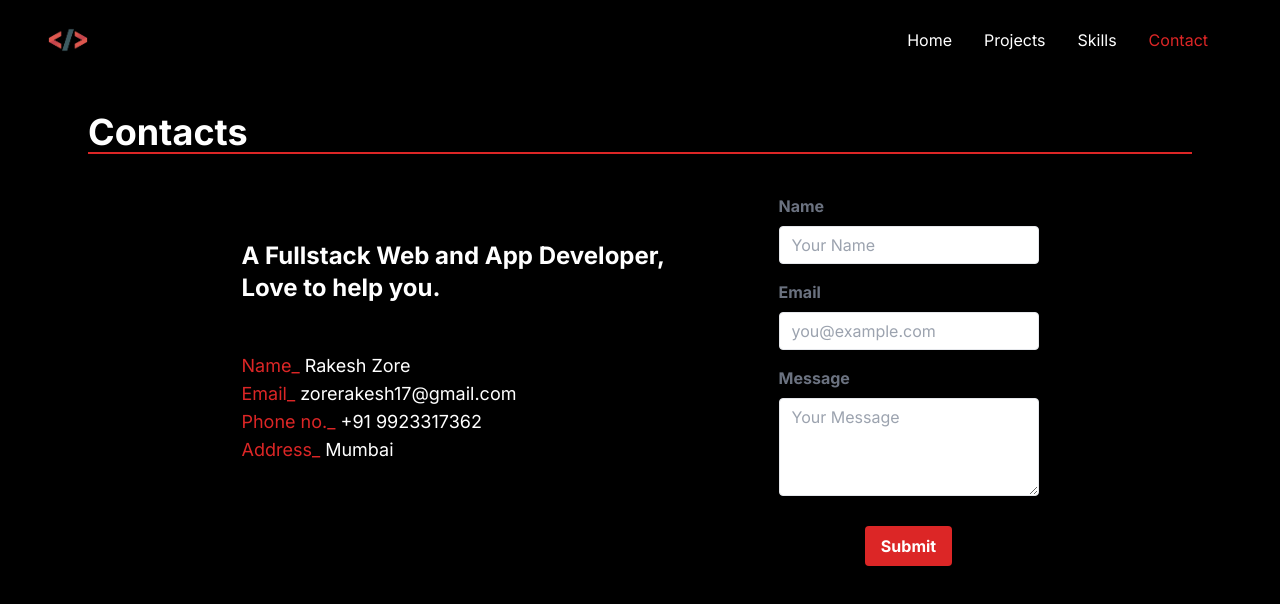
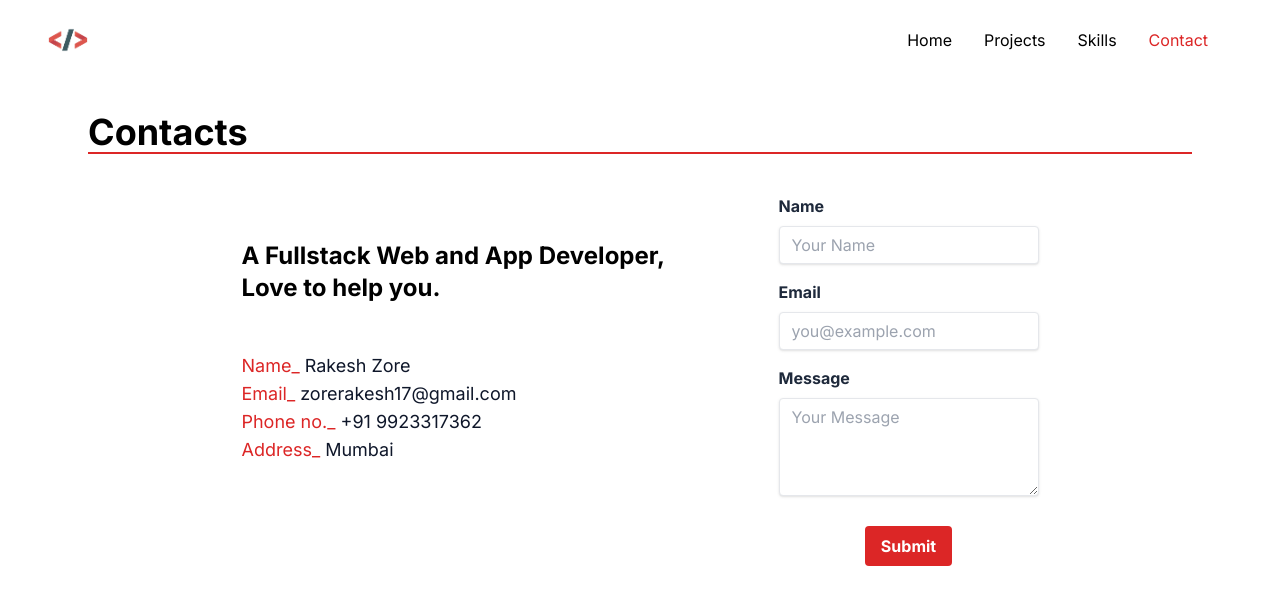
Before and after one commit to ZoreRakesh/RakeshZore_Portfolio, a Next.js app: page /Contact in a window 1280 px wide. Shown: the top 604 px of the page. Built offline with nearby package versions, Linux system fonts and the light colour scheme.

Commit message:
fifth commit

```diff
--- a/src/app/Contact/page.tsx
+++ b/src/app/Contact/page.tsx
@@ -57,23 +57,23 @@ const Contact: React.FC = () => {
       <div className='flex flex-col justify-center md:h-[380px] '>
         <h1 className='font-bold text-2xl mb-12'>A Fullstack Web and App Developer,<br/> Love to help you.</h1>
         <div className='text-lg text-red-600 mb-16'>
-        <p>Name_ <span className='text-white'>Rakesh Zore</span></p>
-        <p>Email_ <span className='text-white'>zorerakesh17@gmail.com</span></p>
-        <p>Phone no._ <span className='text-white'>+91 9923317362 </span></p>
-        <p>Address_ <span className='text-white '>Mumbai</span></p>
+        <p>Name_ <span className='text-slate-900 dark:text-white'>Rakesh Zore</span></p>
+        <p>Email_ <span className=' text-slate-900 dark:text-white'>zorerakesh17@gmail.com</span></p>
+        <p>Phone no._ <span className='text-slate-900 dark:text-white'>+91 9923317362 </span></p>
+        <p>Address_ <span className='text-slate-900 dark:text-white '>Mumbai</span></p>
         </div>
 
       </div>
       <div className=''>
       <form className=" " onSubmit={handleSubmit}>
       <div className="mb-4">
-        <label htmlFor="name" className="block text-gray-500 font-bold mb-2" >
+        <label htmlFor="name" className="block text-slate-800 dark:text-gray-500 font-bold mb-2" >
           Name
         </label>
         <input
           type="text"
           id="name"
-          className="shadow appearance-none border rounded w-full py-2 px-3 text-gray-700 leading-tight focus:outline-none focus:shadow-outline"
+          className="shadow appearance-none border rounded w-full py-2 px-3 dark:text-gray-700 leading-tight focus:outline-none focus:shadow-outline"
           placeholder="Your Name"
           name='name'
           value={formData.name}
@@ -81,25 +81,25 @@ const Contact: React.FC = () => {
         />
       </div>
       <div className="mb-4">
-        <label htmlFor="email" className="block text-gray-500 font-bold mb-2" >
+        <label htmlFor="email" className="block text-slate-800 dark:text-gray-500 font-bold mb-2" >
           Email
         </label>
         <input
           type="email"
           id="email"
-          className="shadow appearance-none border rounded w-full py-2 px-3 text-gray-700 leading-tight focus:outline-none focus:shadow-outline"
+          className="shadow appearance-none border rounded w-full py-2 px-3 dark:text-gray-700 leading-tight focus:outline-none focus:shadow-outline"
           placeholder="you@example.com"
           name='email'
           value={formData.email} onChange={handleChange}
         />
       </div>
       <div className="mb-6">
-        <label htmlFor="message" className="block text-gray-500 font-bold mb-2" >
+        <label htmlFor="message" className="block text-slate-800 dark:text-gray-500 font-bold mb-2" >
           Message
         </label>
         <textarea
           id="message"
-          className="shadow appearance-none border rounded w-full py-2 px-3 text-gray-700 leading-tight focus:outline-none focus:shadow-outline"
+          className="shadow appearance-none border rounded w-full py-2 px-3 dark:text-gray-700 leading-tight focus:outline-none focus:shadow-outline"
           rows={4}
           placeholder="Your Message"
           name='message'
--- a/src/app/Projects/page.tsx
+++ b/src/app/Projects/page.tsx
@@ -11,25 +11,25 @@ const Projects: React.FC = () => {
 
           <div className="grid grid-cols-1 md:grid-cols-2 lg:grid-cols-4 gap-4 m-10">
   <a href="https://github.com/ZoreRakesh/Music-WebApp">
-    <div className="p-4 text-center rounded-lg border-solid border-[1px] border-white hover:animate-pulse cursor-pointer md:min-h-[18rem]">
+    <div className="p-4 text-center rounded-lg border-solid border-[1px] border-gray-500 dark:border-white hover:animate-pulse cursor-pointer md:min-h-[18rem]">
       <h1 className="font-bold text-xl my-10">Music-WebApp</h1>
       <p className="my-10">A Mern-based Webapp for Playing Music.</p>
     </div>
   </a>
   <a href="https://github.com/ZoreRakesh/Diet-Recommendation-App">
-    <div className="p-4 text-center rounded-lg border-solid border-[1px] border-white hover:animate-pulse cursor-pointer md:min-h-[18rem]">
+    <div className="p-4 text-center rounded-lg border-solid border-[1px] border-gray-500 dark:border-white hover:animate-pulse cursor-pointer md:min-h-[18rem]">
       <h1 className="font-bold text-xl my-10">Health Calci App</h1>
       <p className="my-10">ML-based flutter application for diet recommendation.</p>
     </div>
   </a>
   <a href="https://github.com/ZoreRakesh/Password-Saver-App">
-    <div className="p-4 text-center rounded-lg border-solid border-[1px] border-white hover:animate-pulse cursor-pointer md:min-h-[18rem]">
+    <div className="p-4 text-center rounded-lg border-solid border-[1px] border-gray-500 dark:border-white hover:animate-pulse cursor-pointer md:min-h-[18rem]">
       <h1 className="font-bold text-xl my-10">Password Saver App</h1>
       <p className="my-10">A Flutter App to Store Passwords in your Device.</p>
     </div>
   </a>
   <a href="https://github.com/ZoreRakesh/Event-Listing-App">
-    <div className="p-4 text-center rounded-lg border-solid border-[1px] border-white hover:animate-pulse cursor-pointer md:min-h-[18rem]">
+    <div className="p-4 text-center rounded-lg border-solid border-[1px] border-gray-500 dark:border-white hover:animate-pulse cursor-pointer md:min-h-[18rem]">
       <h1 className="font-bold text-xl my-10">Event Listing App</h1>
       <p className="my-10">App for listing upcoming events and registration of it.</p>
     </div>
--- a/src/app/globals.css
+++ b/src/app/globals.css
@@ -15,22 +15,14 @@
     --background-end-rgb: 0, 0, 0;
   }
 }
-@media (prefers-color-scheme: light) {
-  :root {
-    --foreground-rgb: 255, 255, 255;
-    --background-start-rgb: 0, 0, 0;
-    --background-end-rgb: 0, 0, 0;
-  }
-}
 
 body {
   color: rgb(var(--foreground-rgb));
-  background: linear-gradient(
-      to bottom,
-      transparent,
-      rgb(var(--background-end-rgb))
-    )
-    rgb(var(--background-start-rgb));
+  background: rgb(var(--background-end-rgb))
+}
+
+.header{
+  background: rgb(var(--background-end-rgb))
 }
 
 
--- a/src/components/header.tsx
+++ b/src/components/header.tsx
@@ -10,7 +10,7 @@ const Header: React.FC = () => {
   const pathName = usePathname();
 
   return (
-    <header className=" sticky top-0 px-10 py-3 bg-black z-50">
+    <header className="header sticky top-0 px-10 py-3 z-50">
       <nav>
         <div className="flex justify-between  items-center">
           <div className=" w-14  ">
```
